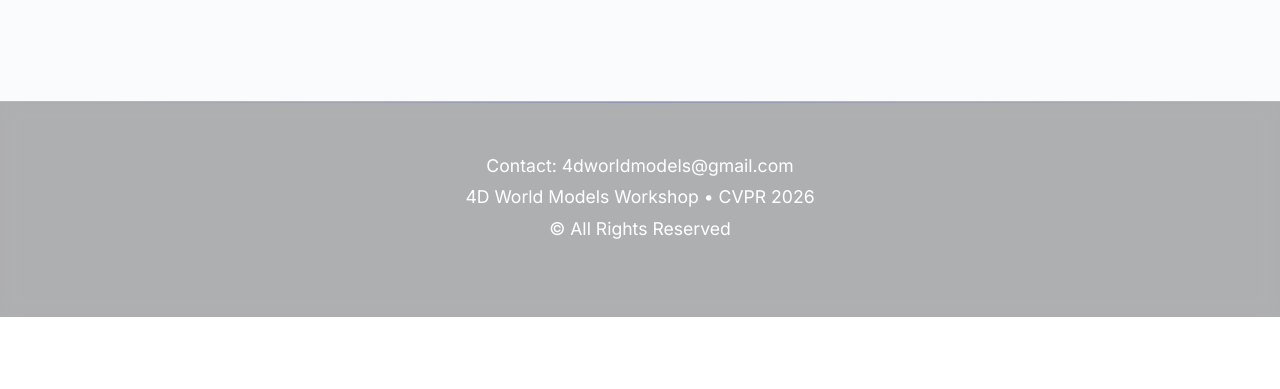
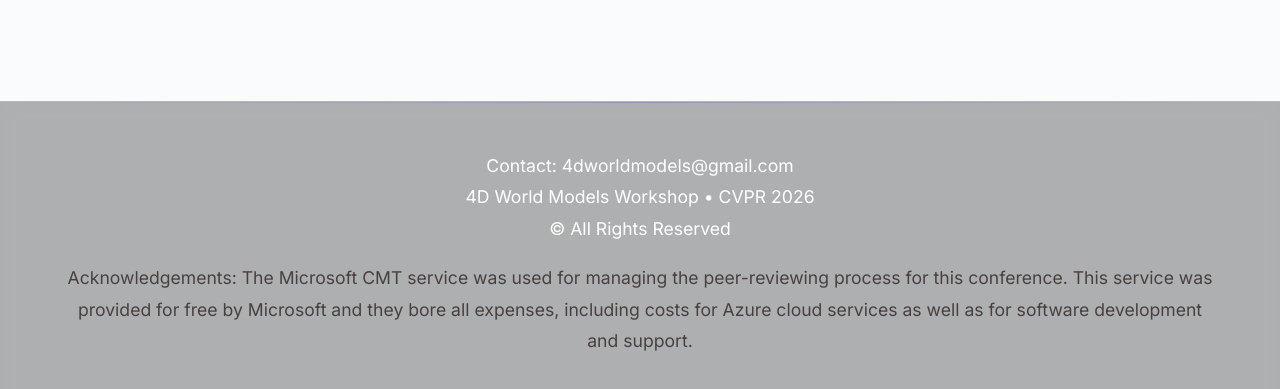
Before and after one commit to 4dworldmodels/cvpr2026, a plain HTML site: page index.html in a window 1280 px wide. Shown: the part 6113-6502 px from the top of the page. Before the commit the page ends 6430 px from the top, so only its background shows below. Drawn offline with nearby package versions, Linux system fonts and the light colour scheme; some icons are missing.

Commit message:
Add acknowledgements for Microsoft CMT service in index.html

```diff
--- a/index.html
+++ b/index.html
@@ -626,6 +626,11 @@
           Contact: 4dworldmodels@gmail.com <br/>
           4D World Models Workshop • CVPR 2026<br/>
           © All Rights Reserved
+          </p>
+          <p style="text-align: center; margin-bottom: 1rem; color: #474040;">
+          Acknowledgements: The Microsoft CMT service was used for managing the peer-reviewing process for this conference.
+          This service was provided for free by Microsoft and they bore all expenses, including costs for Azure cloud services as
+          well as for software development and support.
         </p>
       </div>
     </div>
```
Also changed, not shown: 3 other files.
